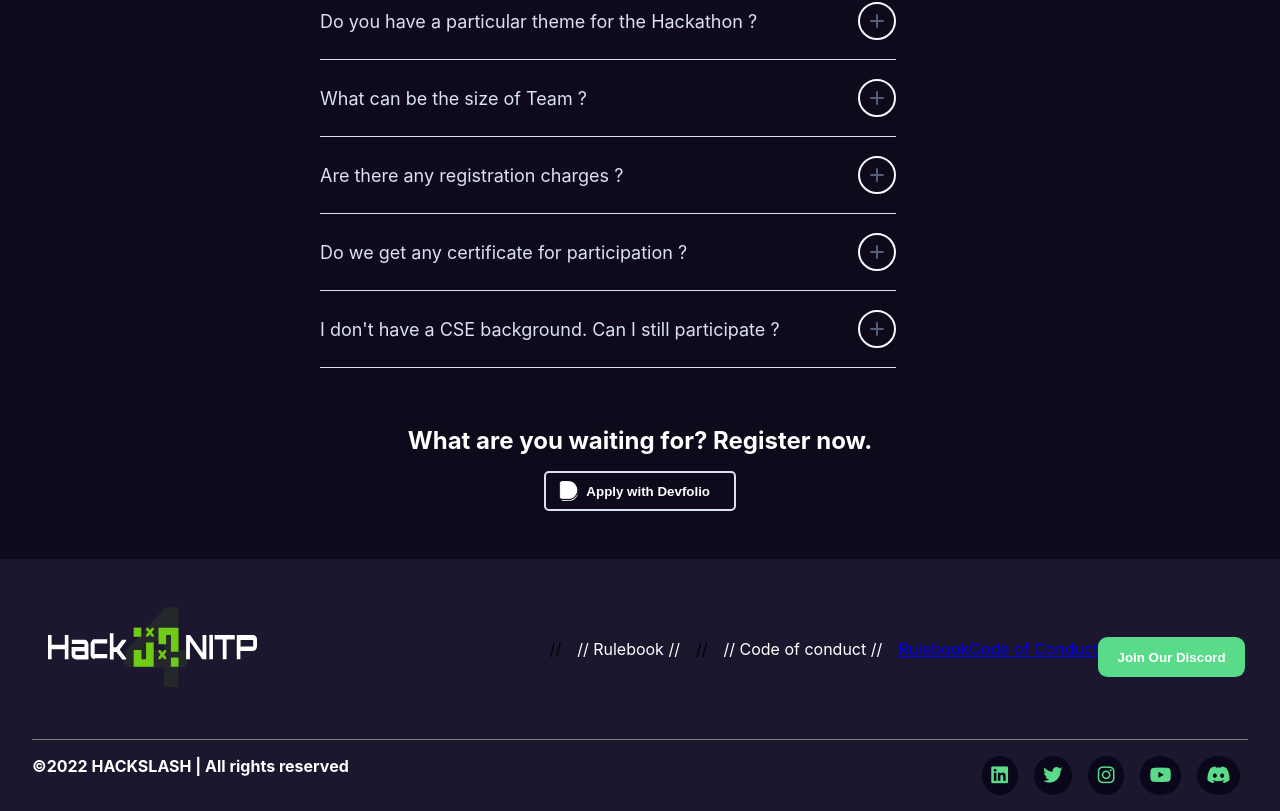
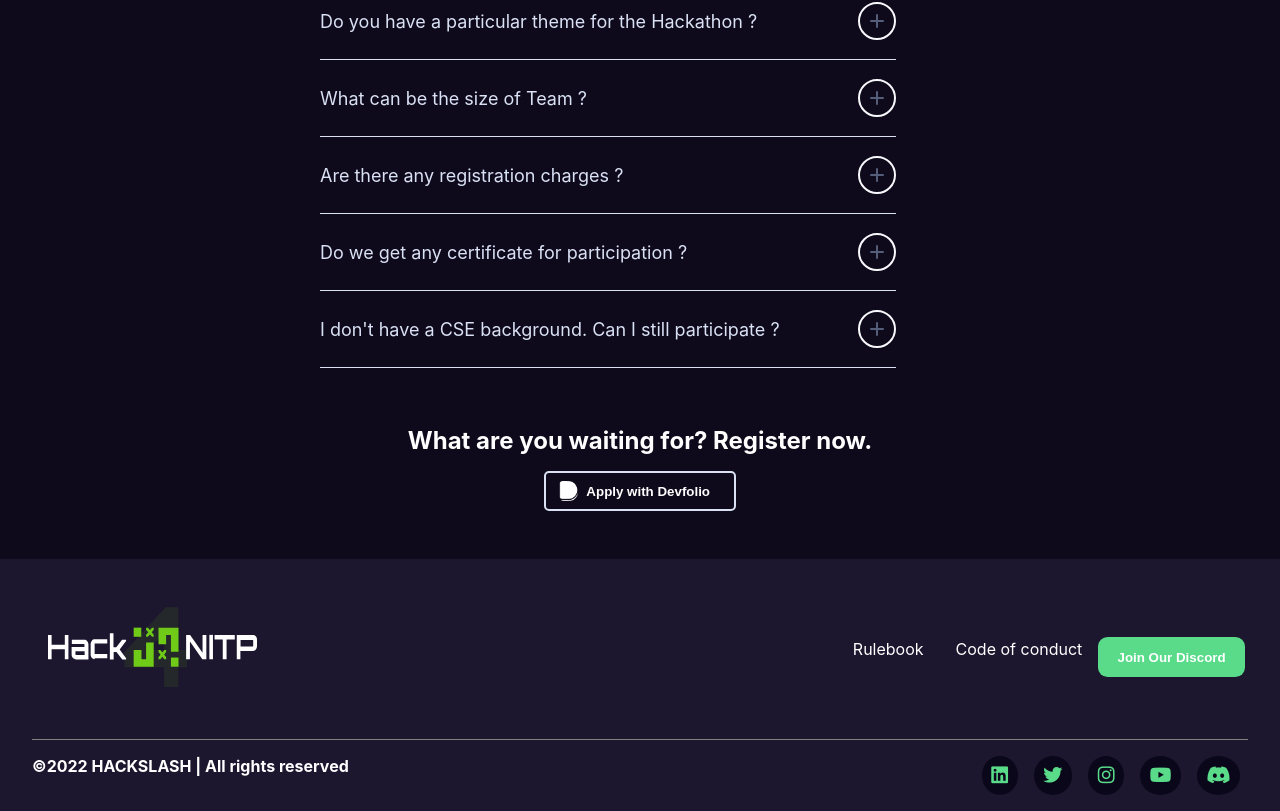
Before and after one commit to HackSlashNITP/hacknitp, a React (Create React App) app: page / in a window 1280 px wide. Shown: the part 9299-10110 px from the top of the page. Built offline with nearby package versions, Linux system fonts and the light colour scheme; some icons are missing.

Commit message:
Update Footer.js

```diff
--- a/src/components/footer/Footer.js
+++ b/src/components/footer/Footer.js
@@ -11,18 +11,12 @@ const Footer = () => {
                     <img src={logo} alt="" className='foot-logo' />
                 </div>
                 <div className="footer-up-right">
-//                     <a href="/" className="termNc">
-//                         Rulebook
-//                     </a>
-//                     <a href="/" className="cnc">
-//                         Code of conduct
-//                     </a>
-                    <Link to={{ pathname: "https://rebrand.ly/hacknitp-4/rules" }} target='_blank'>
-                            Rulebook
-                    </Link>
-                    <Link to={{ pathname: "https://rebrand.ly/hacknitp-4/community-guidelines" }} target='_blank'>
-                            Code of Conduct
-                    </Link>
+                    <a href="https://rebrand.ly/hacknitp-4/rules" target='_blank' className="termNc">
+                        Rulebook
+                    </a>
+                    <a href="https://rebrand.ly/hacknitp-4/community-guidelines" target='_blank' className="cnc">
+                        Code of conduct
+                    </a>
                     <button className="btn-primary btn-last">
                         <Link to={{ pathname: "https://bit.ly/hacknitp-4-discord" }} target='_blank' className='discordbtnf'>
                             Join Our Discord
```
